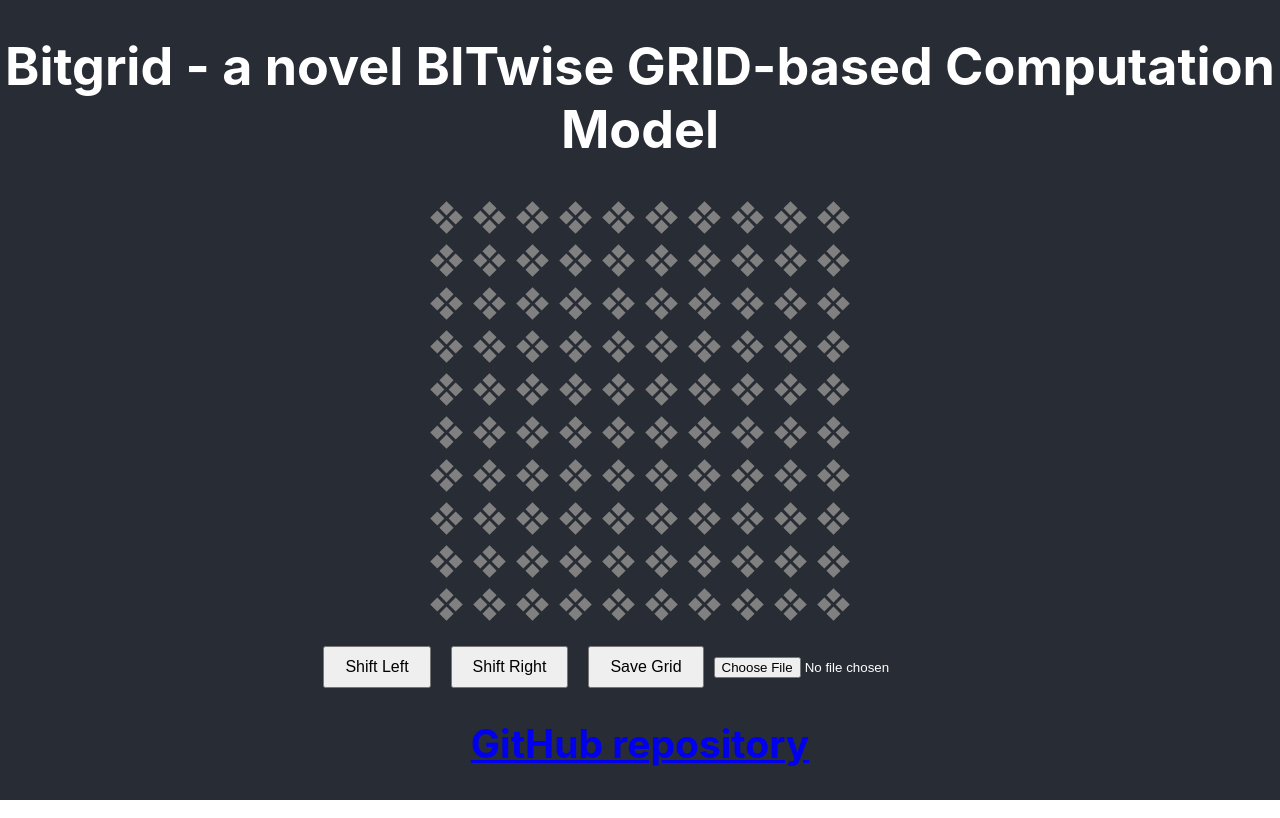
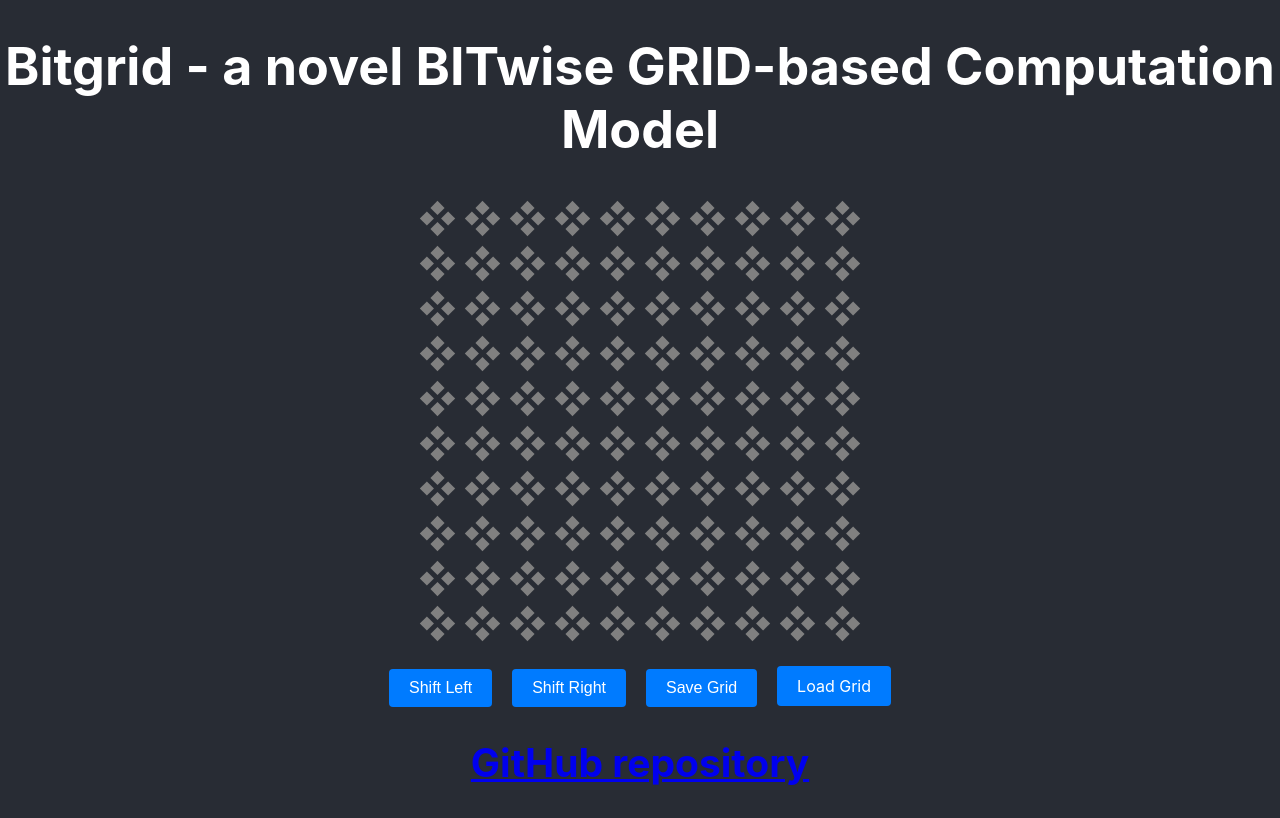
Before and after one commit to mikewarot/bitgrid-react-app, a React (Create React App) app: page / in a window 1280 px wide. Built offline with nearby package versions, Linux system fonts and the light colour scheme.

Commit message:
tweaks for load button

```diff
--- a/src/LEDGrid.css
+++ b/src/LEDGrid.css
@@ -19,7 +19,7 @@
     display: grid;
     grid-template-columns: repeat(2, 10px);
     grid-template-rows: repeat(2, 10px);
-  gap: 3px; /* Space out the LEDs within the cluster */
+    gap: 5px; /* Space out the LEDs within the cluster */
     margin: 10px; /* Space out the clusters */
     transform: rotate(45deg); /* Rotate the LED clusters by 45 degrees */
   }
@@ -27,12 +27,12 @@
   .led {
     width: 10px;
     height: 10px;
-  background-color: darkgrey;
+    background-color: grey;
     cursor: pointer;
   }
 
   .led.on {
-  background-color: blue;
+    background-color: red;
   }
 
   .led.off {
@@ -43,10 +43,33 @@
     margin-top: 20px;
   }
 
-.led-grid-controls button {
+  .led-grid-controls button,
+  .led-grid-controls .file-load-button {
     margin: 0 10px;
     padding: 10px 20px;
     font-size: 16px;
+    cursor: pointer;
+    display: inline-block;
+    background-color: #007bff;
+    color: white;
+    border: none;
+    border-radius: 4px;
+    text-align: center;
+  }
+
+  .led-grid-controls .file-load-button {
+    position: relative;
+    overflow: hidden;
+    vertical-align: middle; /* Align the label with the buttons */
+  }
+
+  .led-grid-controls .file-load-button input[type="file"] {
+    position: absolute;
+    top: 0;
+    left: 0;
+    width: 100%;
+    height: 100%;
+    opacity: 0;
     cursor: pointer;
   }
 
--- a/src/LEDGrid.js
+++ b/src/LEDGrid.js
@@ -122,7 +122,10 @@ const LEDGrid = ({ rows, cols }) => {
         <button onClick={shiftLeft}>Shift Left</button>
         <button onClick={shiftRight}>Shift Right</button>
         <button onClick={saveGridToFile}>Save Grid</button>
-        <input type="file" onChange={loadGridFromFile} />
+        <label className="file-load-button">
+          Load Grid
+          <input type="file" onChange={loadGridFromFile} style={{ display: 'none' }} />
+        </label>
       </div>
       {contextMenu && (
         <div
```
Lines whose indentation alone changed are shown as unchanged.
